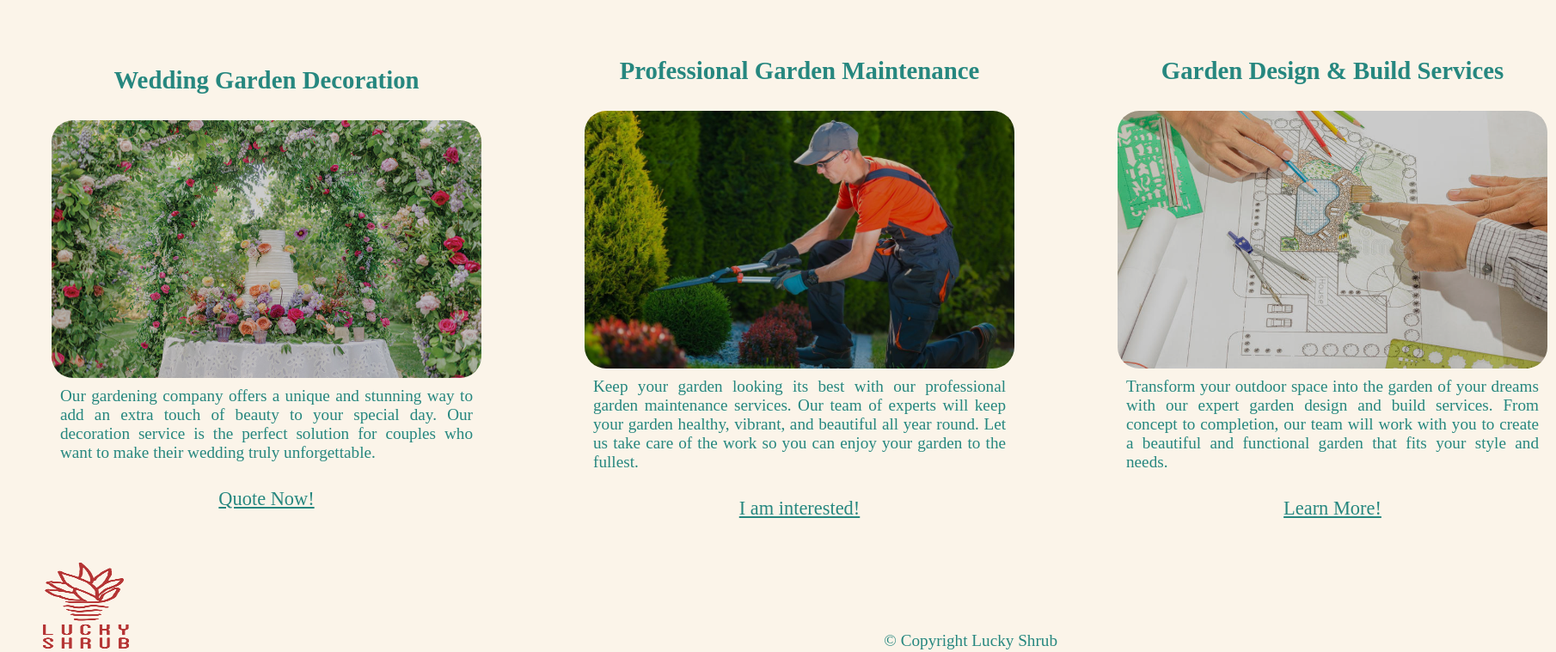
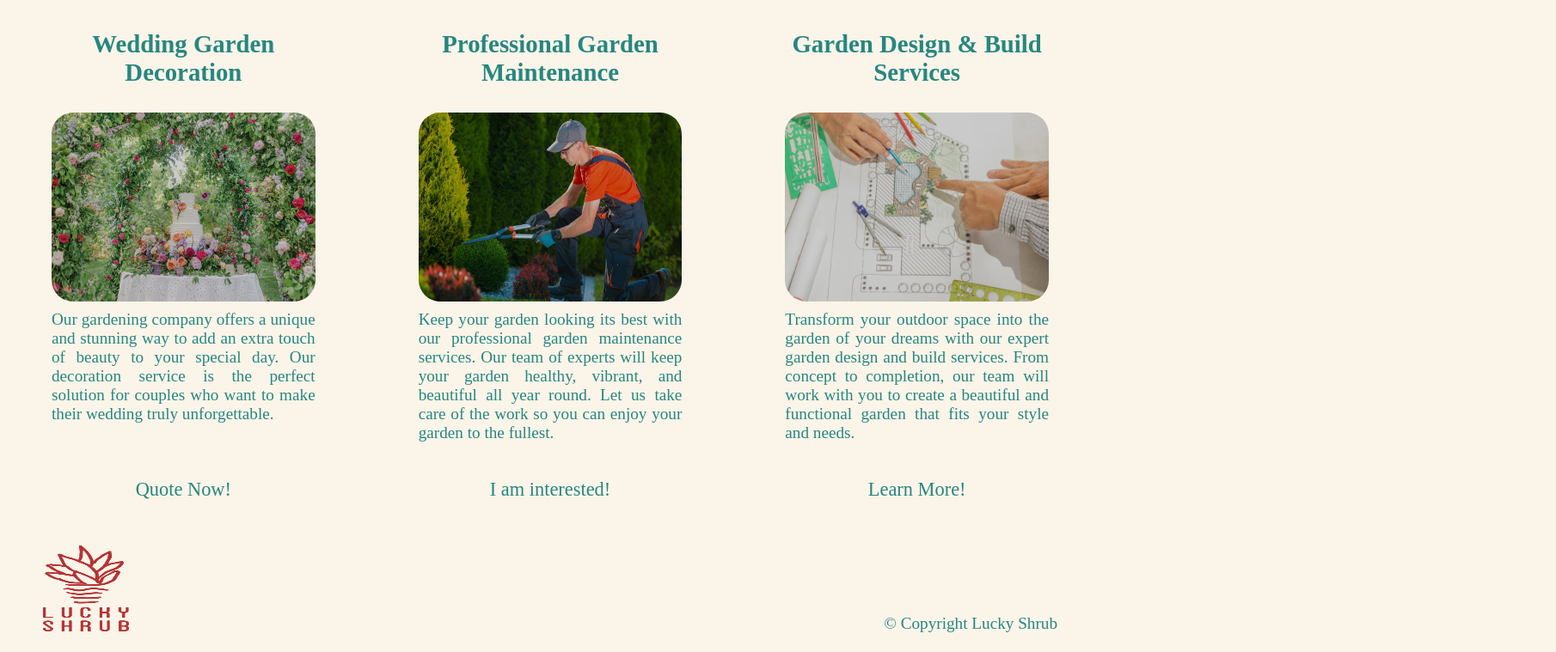
Before and after one commit to danheitor/luck-shrub, a plain HTML site: page index.html in a window 1280 px wide. Shown: the part 840-1599 px from the top of the page at 86% size, 1810 px wide, since content can reach past the window. Drawn offline with Linux system fonts and the light colour scheme.

Commit message:
viewport fix, links styling fix

```diff
--- a/style.css
+++ b/style.css
@@ -7,6 +7,10 @@ body {
   background-color: #FBF4E9;
 }
 
+#banner > h2 {
+  font-size: 3.6rem;
+  padding-top: 30px;
+}
 h2 {
   font-size: 1.8rem;
   padding-bottom: 30px;
@@ -59,44 +63,54 @@ section {
 }
 
 article {
-  width: 600px;
-  height: 600px;
+  width: 33vw;
+  height: 550px;
   margin: 10px 50px;
   align-self: center;
   color: aliceblue;
   padding: 10px;
   display: flex;
   flex-direction: column;
+  flex: 1;
   align-items: center;
-  justify-content: center;
-  text-align: justify;
+  text-align: center;
 }
 article img {
-  height: 300px;
-  width: 500px;
+  height: 220px;
+  width: 100%;
   border-radius: 25px;
   filter: brightness(80%);
 }
 
 article p {
-  padding: 10px;
+  padding-top: 10px;
+  text-align: justify;
 }
 
 article a {
   font-size: 1.4rem;
   padding-top: 20px;
+  margin-top: auto;
+  text-decoration: none;
+  border-bottom: 2px solid transparent;
+  /* animation-name: spin;
+  animation-duration: 5000ms;
+  animation-iteration-count: infinite;
+  animation-timing-function: linear; */
 }
 article a:hover {
-  color: white;
+  border-bottom: 2px solid #26877f;
 }
 footer {
   display: flex;
   justify-content: space-between;
+
 }
 
 footer div {
   justify-content: flex-end;
-  padding: 0px 50px;
+  margin-top: 20px;
+  padding: 10px 50px;
 }
 footer img {
   width: 100px;
@@ -107,3 +121,12 @@ footer > div > p {
   margin-top: 80px;
   align-self: flex-start;
 }
+
+/* @keyframes spin {
+  from {
+      transform:rotate(0deg);
+  }
+  to {
+      transform:rotate(360deg);
+  }
+} */
```
